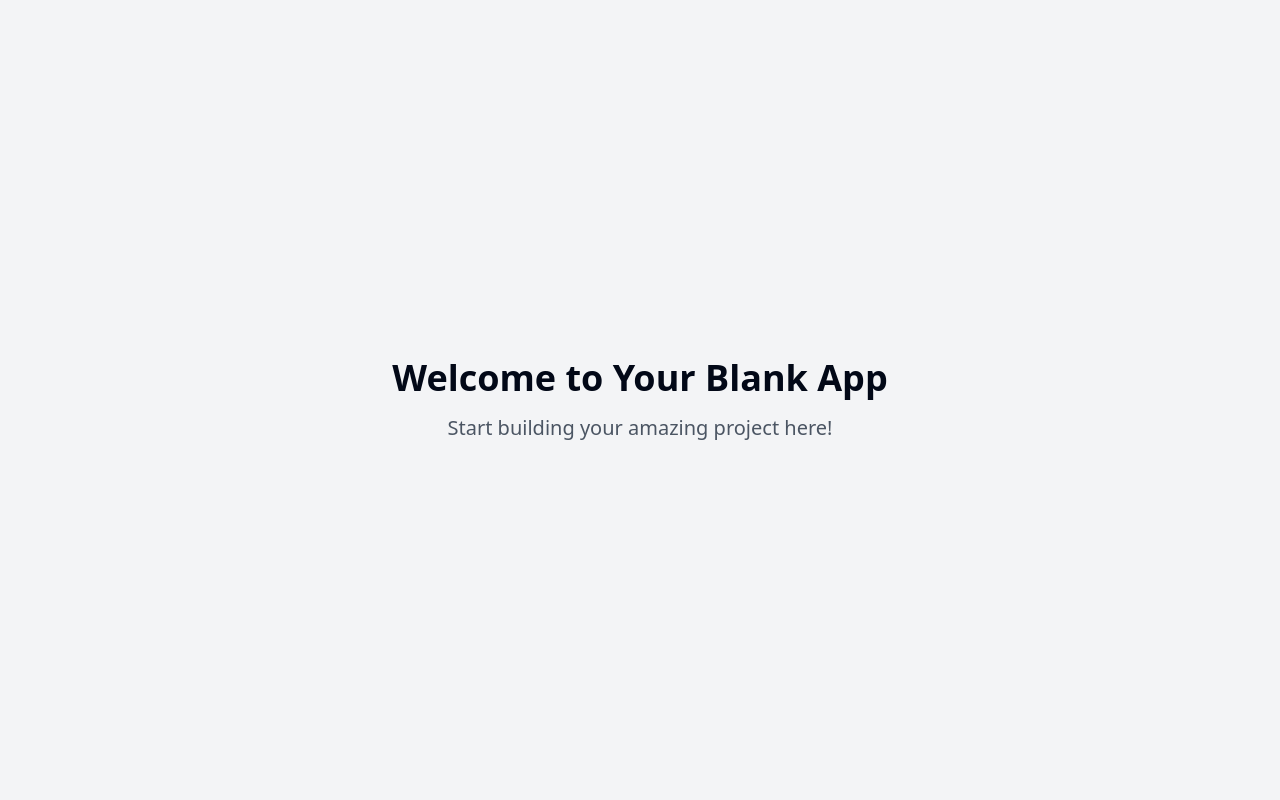
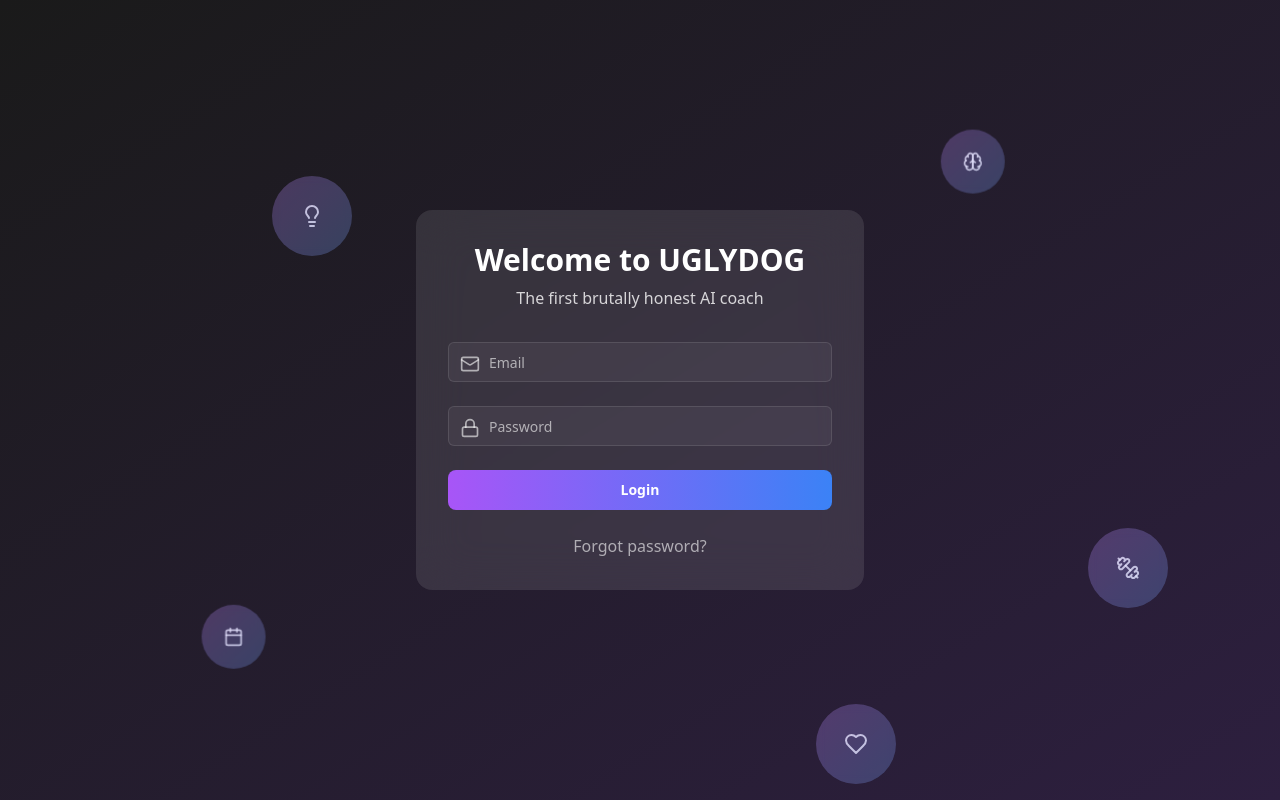
Before and after one commit to UglydogAi/bubble-journey, a React (Vite) app: page / in a window 1280 px wide. Built offline with nearby package versions, Linux system fonts and the light colour scheme.

Commit message:
Implement UGLYDOG login page
This commit implements a visually engaging login page for UGLYDOG, featuring floating bubbles with interactive elements and motivational messages.  The design incorporates AI, life coaching, and personal growth themes.

```diff
--- a/package.json
+++ b/package.json
@@ -45,6 +45,7 @@
     "cmdk": "^1.0.0",
     "date-fns": "^3.6.0",
     "embla-carousel-react": "^8.3.0",
+    "framer-motion": "^12.4.2",
     "input-otp": "^1.2.4",
     "lucide-react": "^0.462.0",
     "next-themes": "^0.3.0",
--- /dev/null
+++ b/src/components/auth/Bubble.tsx
@@ -0,0 +1,62 @@
+
+import { LucideIcon } from "lucide-react";
+import { motion } from "framer-motion";
+import { cn } from "@/lib/utils";
+
+interface BubbleProps {
+  icon: LucideIcon;
+  size?: "sm" | "md" | "lg";
+  position: { x: number; y: number };
+  delay?: number;
+  message?: string;
+}
+
+const sizeMap = {
+  sm: "w-12 h-12",
+  md: "w-16 h-16",
+  lg: "w-20 h-20",
+};
+
+export const Bubble = ({
+  icon: Icon,
+  size = "md",
+  position,
+  delay = 0,
+  message,
+}: BubbleProps) => {
+  const bubbleVariants = {
+    initial: { x: position.x, y: position.y, opacity: 0, scale: 0.8 },
+    animate: {
+      opacity: 1,
+      scale: 1,
+      transition: {
+        delay,
+        duration: 0.5,
+      },
+    },
+    hover: {
+      scale: 1.1,
+      transition: {
+        duration: 0.2,
+      },
+    },
+  };
+
+  return (
+    <motion.div
+      className={cn(
+        "absolute rounded-full bg-white/10 backdrop-blur-sm flex items-center justify-center cursor-pointer",
+        sizeMap[size]
+      )}
+      style={{ left: position.x, top: position.y }}
+      variants={bubbleVariants}
+      initial="initial"
+      animate="animate"
+      whileHover="hover"
+      title={message}
+    >
+      <Icon className="text-white/80" size={size === "lg" ? 24 : size === "md" ? 20 : 16} />
+      <div className="absolute inset-0 rounded-full bg-gradient-to-br from-purple-500/20 to-blue-500/20" />
+    </motion.div>
+  );
+};
--- a/src/pages/Index.tsx
+++ b/src/pages/Index.tsx
@@ -1,14 +1,8 @@
-// Update this page (the content is just a fallback if you fail to update the page)
+
+import Auth from "./auth/Auth";
 
 const Index = () => {
-  return (
-    <div className="min-h-screen flex items-center justify-center bg-gray-100">
-      <div className="text-center">
-        <h1 className="text-4xl font-bold mb-4">Welcome to Your Blank App</h1>
-        <p className="text-xl text-gray-600">Start building your amazing project here!</p>
-      </div>
-    </div>
-  );
+  return <Auth />;
 };
 
 export default Index;
--- /dev/null
+++ b/src/pages/auth/Auth.tsx
@@ -0,0 +1,114 @@
+
+import { useState } from "react";
+import { motion } from "framer-motion";
+import { Brain, Calendar, Dumbbell, Heart, Lightbulb, Lock, Mail } from "lucide-react";
+import { Button } from "@/components/ui/button";
+import { Input } from "@/components/ui/input";
+import { Bubble } from "@/components/auth/Bubble";
+import { toast } from "sonner";
+
+const bubbleConfigs = [
+  { icon: Lightbulb, position: { x: "20%", y: "20%" }, message: "Unlock your potential" },
+  { icon: Brain, position: { x: "70%", y: "15%" }, message: "Train your mindset" },
+  { icon: Dumbbell, position: { x: "80%", y: "60%" }, message: "Push your limits" },
+  { icon: Calendar, position: { x: "15%", y: "70%" }, message: "Plan for success" },
+  { icon: Heart, position: { x: "60%", y: "80%" }, message: "Transform your life" },
+];
+
+const Auth = () => {
+  const [email, setEmail] = useState("");
+  const [password, setPassword] = useState("");
+  const [loading, setLoading] = useState(false);
+
+  const handleSubmit = async (e: React.FormEvent) => {
+    e.preventDefault();
+    setLoading(true);
+
+    try {
+      // Simulated login delay
+      await new Promise(resolve => setTimeout(resolve, 1000));
+      toast.success("Welcome to UGLYDOG!");
+    } catch (error) {
+      toast.error("Login failed. Please try again.");
+    } finally {
+      setLoading(false);
+    }
+  };
+
+  return (
+    <motion.div
+      initial={{ opacity: 0 }}
+      animate={{ opacity: 1 }}
+      className="min-h-screen w-full bg-auth-gradient flex items-center justify-center overflow-hidden relative"
+    >
+      {bubbleConfigs.map((bubble, index) => (
+        <Bubble
+          key={index}
+          icon={bubble.icon}
+          position={{ x: bubble.position.x, y: bubble.position.y }}
+          size={index % 2 === 0 ? "lg" : "md"}
+          delay={index * 0.2}
+          message={bubble.message}
+        />
+      ))}
+
+      <motion.div
+        initial={{ y: 20, opacity: 0 }}
+        animate={{ y: 0, opacity: 1 }}
+        transition={{ delay: 0.5 }}
+        className="w-full max-w-md p-8 rounded-2xl bg-white/10 backdrop-blur-xl relative z-10"
+      >
+        <div className="text-center mb-8">
+          <h1 className="text-3xl font-bold text-white mb-2">Welcome to UGLYDOG</h1>
+          <p className="text-white/80">The first brutally honest AI coach</p>
+        </div>
+
+        <form onSubmit={handleSubmit} className="space-y-6">
+          <div className="space-y-2">
+            <div className="relative">
+              <Mail className="absolute left-3 top-3 h-5 w-5 text-white/60" />
+              <Input
+                type="email"
+                placeholder="Email"
+                value={email}
+                onChange={(e) => setEmail(e.target.value)}
+                className="pl-10 bg-white/5 border-white/10 text-white placeholder:text-white/60"
+                required
+              />
+            </div>
+          </div>
+
+          <div className="space-y-2">
+            <div className="relative">
+              <Lock className="absolute left-3 top-3 h-5 w-5 text-white/60" />
+              <Input
+                type="password"
+                placeholder="Password"
+                value={password}
+                onChange={(e) => setPassword(e.target.value)}
+                className="pl-10 bg-white/5 border-white/10 text-white placeholder:text-white/60"
+                required
+              />
+            </div>
+          </div>
+
+          <Button
+            type="submit"
+            className="w-full bg-gradient-to-r from-purple-500 to-blue-500 hover:from-purple-600 hover:to-blue-600 text-white font-semibold py-2 rounded-lg transition-all duration-300 transform hover:scale-[1.02]"
+            disabled={loading}
+          >
+            {loading ? "Logging in..." : "Login"}
+          </Button>
+        </form>
+
+        <div className="mt-6 text-center">
+          <a href="#" className="text-white/60 hover:text-white transition-colors">
+            Forgot password?
+          </a>
+        </div>
+      </motion.div>
+    </motion.div>
+  );
+};
+
+export default Auth;
--- a/tailwind.config.ts
+++ b/tailwind.config.ts
@@ -1,3 +1,4 @@
+
 import type { Config } from "tailwindcss";
 
 export default {
@@ -12,85 +13,74 @@ export default {
   theme: {
     container: {
       center: true,
-			padding: '2rem',
+      padding: "2rem",
       screens: {
-				'2xl': '1400px'
-			}
+        "2xl": "1400px",
+      },
     },
     extend: {
       colors: {
-				border: 'hsl(var(--border))',
-				input: 'hsl(var(--input))',
-				ring: 'hsl(var(--ring))',
-				background: 'hsl(var(--background))',
-				foreground: 'hsl(var(--foreground))',
+        border: "hsl(var(--border))",
+        input: "hsl(var(--input))",
+        ring: "hsl(var(--ring))",
+        background: "hsl(var(--background))",
+        foreground: "hsl(var(--foreground))",
         primary: {
-					DEFAULT: 'hsl(var(--primary))',
-					foreground: 'hsl(var(--primary-foreground))'
+          DEFAULT: "hsl(var(--primary))",
+          foreground: "hsl(var(--primary-foreground))",
         },
         secondary: {
-					DEFAULT: 'hsl(var(--secondary))',
-					foreground: 'hsl(var(--secondary-foreground))'
+          DEFAULT: "hsl(var(--secondary))",
+          foreground: "hsl(var(--secondary-foreground))",
         },
         destructive: {
-					DEFAULT: 'hsl(var(--destructive))',
-					foreground: 'hsl(var(--destructive-foreground))'
+          DEFAULT: "hsl(var(--destructive))",
+          foreground: "hsl(var(--destructive-foreground))",
         },
         muted: {
-					DEFAULT: 'hsl(var(--muted))',
-					foreground: 'hsl(var(--muted-foreground))'
+          DEFAULT: "hsl(var(--muted))",
+          foreground: "hsl(var(--muted-foreground))",
         },
         accent: {
-					DEFAULT: 'hsl(var(--accent))',
-					foreground: 'hsl(var(--accent-foreground))'
+          DEFAULT: "hsl(var(--accent))",
+          foreground: "hsl(var(--accent-foreground))",
         },
         popover: {
-					DEFAULT: 'hsl(var(--popover))',
-					foreground: 'hsl(var(--popover-foreground))'
+          DEFAULT: "hsl(var(--popover))",
+          foreground: "hsl(var(--popover-foreground))",
         },
         card: {
-					DEFAULT: 'hsl(var(--card))',
-					foreground: 'hsl(var(--card-foreground))'
+          DEFAULT: "hsl(var(--card))",
+          foreground: "hsl(var(--card-foreground))",
         },
-				sidebar: {
-					DEFAULT: 'hsl(var(--sidebar-background))',
-					foreground: 'hsl(var(--sidebar-foreground))',
-					primary: 'hsl(var(--sidebar-primary))',
-					'primary-foreground': 'hsl(var(--sidebar-primary-foreground))',
-					accent: 'hsl(var(--sidebar-accent))',
-					'accent-foreground': 'hsl(var(--sidebar-accent-foreground))',
-					border: 'hsl(var(--sidebar-border))',
-					ring: 'hsl(var(--sidebar-ring))'
-				}
-			},
-			borderRadius: {
-				lg: 'var(--radius)',
-				md: 'calc(var(--radius) - 2px)',
-				sm: 'calc(var(--radius) - 4px)'
       },
       keyframes: {
-				'accordion-down': {
-					from: {
-						height: '0'
+        "float": {
+          "0%, 100%": { transform: "translateY(0)" },
+          "50%": { transform: "translateY(-20px)" },
         },
-					to: {
-						height: 'var(--radix-accordion-content-height)'
-					}
+        "float-reverse": {
+          "0%, 100%": { transform: "translateY(0)" },
+          "50%": { transform: "translateY(20px)" },
         },
-				'accordion-up': {
-					from: {
-						height: 'var(--radix-accordion-content-height)'
+        "rotate-slow": {
+          "0%": { transform: "rotate(0deg)" },
+          "100%": { transform: "rotate(360deg)" },
         },
-					to: {
-						height: '0'
-					}
-				}
+        shimmer: {
+          "100%": { transform: "translateX(100%)" },
+        },
       },
       animation: {
-				'accordion-down': 'accordion-down 0.2s ease-out',
-				'accordion-up': 'accordion-up 0.2s ease-out'
-			}
-		}
+        float: "float 6s ease-in-out infinite",
+        "float-reverse": "float-reverse 7s ease-in-out infinite",
+        "rotate-slow": "rotate-slow 8s linear infinite",
+        shimmer: "shimmer 2s linear infinite",
+      },
+      backgroundImage: {
+        "auth-gradient": "linear-gradient(to bottom right, #1a1a1a, #2d1f3f)",
+      },
+    },
   },
   plugins: [require("tailwindcss-animate")],
 } satisfies Config;
```
Also changed, not shown: 1 other file (tests, documents, lock files or other folders). Lines whose indentation alone changed are shown as unchanged.
